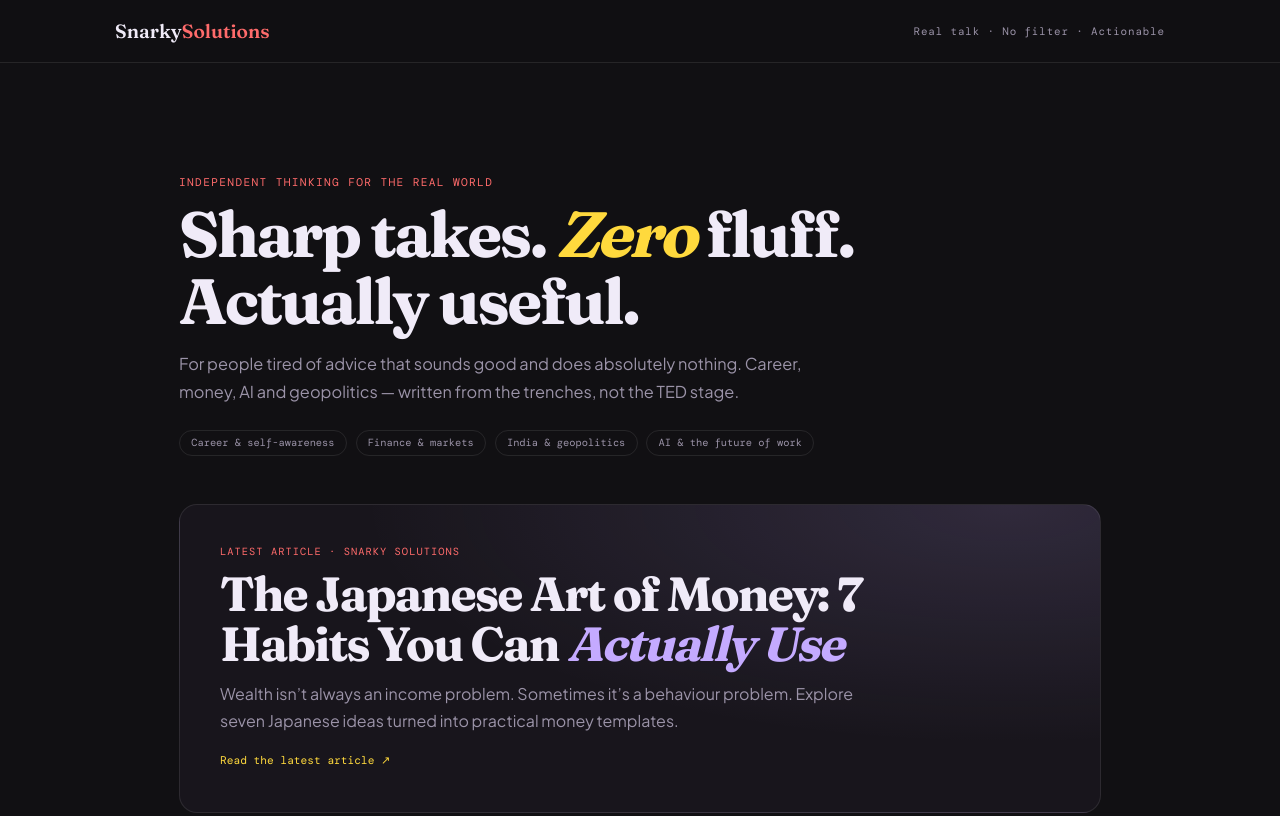
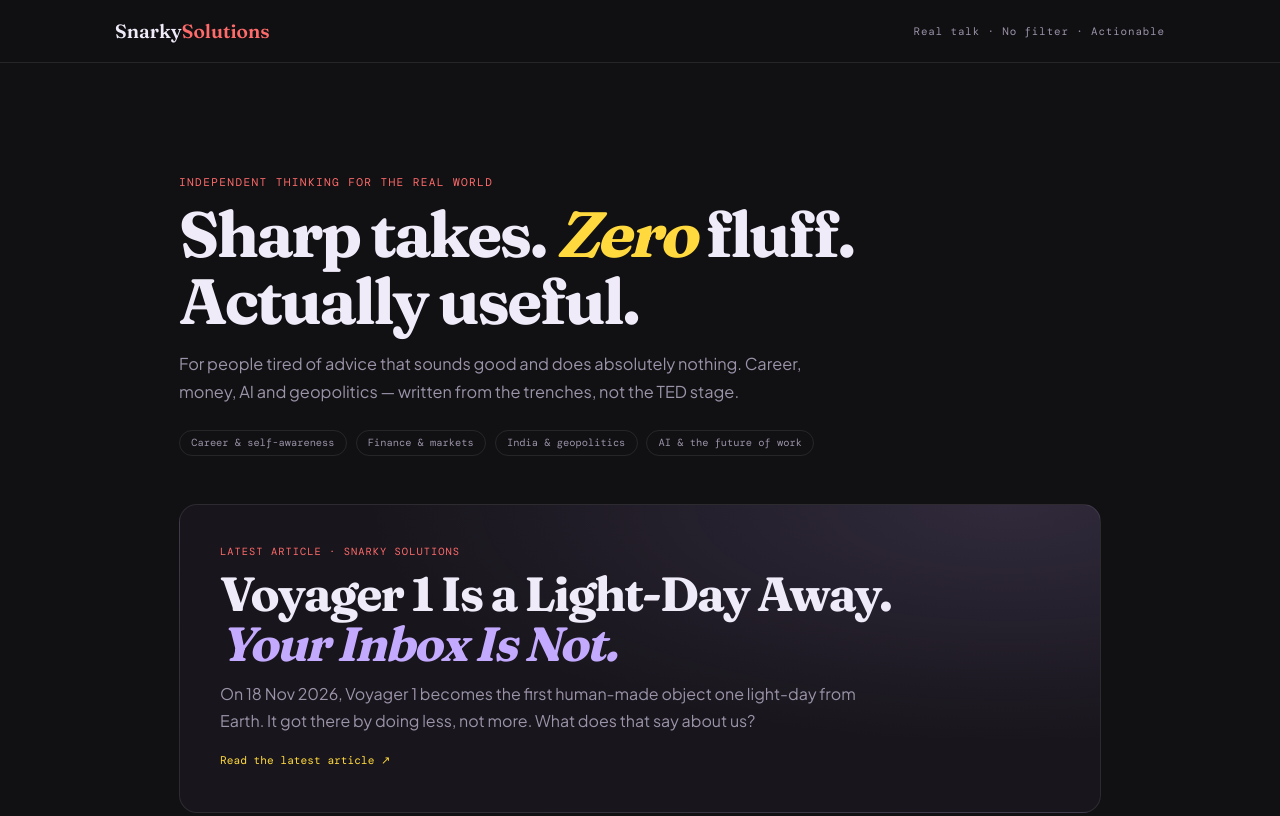
Before and after one commit to solutionssnarky-droid/solutionssnarky-droid.github.io, a plain HTML site: page index.html in a window 1280 px wide. Shown: the top 816 px of the page. Drawn offline with nearby package versions, Linux system fonts and the light colour scheme; no server answers.

Commit message:
Feature the Voyager light-day post as the homepage hero

```diff
--- a/index.html
+++ b/index.html
@@ -31,10 +31,10 @@
     <div class="pills"><span class="pill">Career &amp; self-awareness</span><span class="pill">Finance &amp; markets</span><span class="pill">India &amp; geopolitics</span><span class="pill">AI &amp; the future of work</span></div>
   </header>
   <main>
-    <a id="feature" class="feature" href="./The%20Japanese%20Art%20of%20Money_%207%20Habits,%207%20Templates%20_%20Snarky%20Solutions.html" aria-label="Read the latest article">
+    <a id="feature" class="feature" href="./snarky-voyager-light-day%20(2).html" aria-label="Read the latest article">
       <span class="kicker">Latest article · Snarky Solutions</span>
-      <h2 id="feature-title">The Japanese Art of Money: 7 Habits You Can <em>Actually Use</em></h2>
-      <p id="feature-description">Wealth isn’t always an income problem. Sometimes it’s a behaviour problem. Explore seven Japanese ideas turned into practical money templates.</p>
+      <h2 id="feature-title">Voyager 1 Is a Light-Day Away. <em>Your Inbox Is Not.</em></h2>
+      <p id="feature-description">On 18 Nov 2026, Voyager 1 becomes the first human-made object one light-day from Earth. It got there by doing less, not more. What does that say about us?</p>
       <span class="read">Read the latest article <span aria-hidden="true">↗</span></span>
     </a>
     <section aria-labelledby="archive-title">
```
